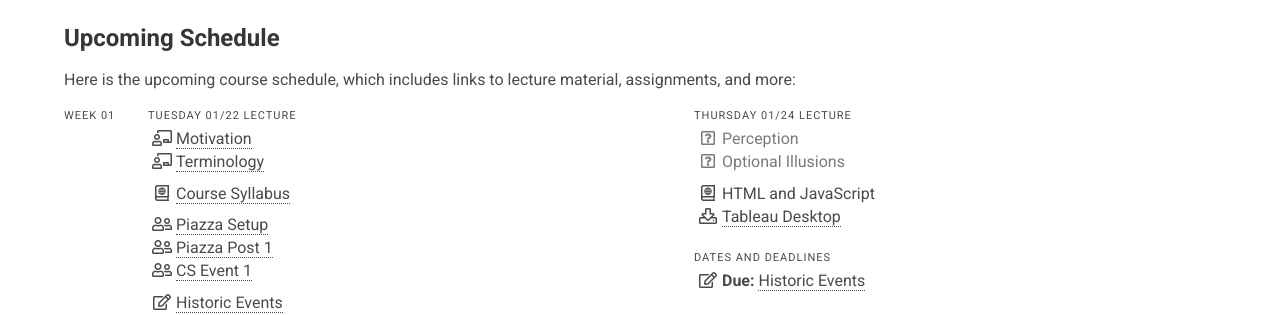
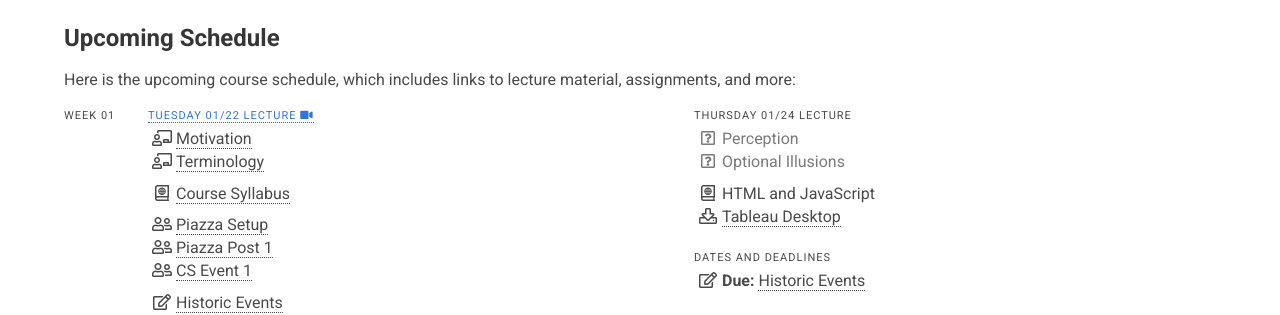
Before and after one commit to usf-cs360-spring2019/usf-cs360-spring2019.github.io, a Jekyll site: the page built from index.html, in a window 1280 px wide. Shown: the part 428-743 px from the top of the page. Built offline with Jekyll 4.4.1, drawn with Linux system fonts in a browser that asks for light colours.

Commit message:
Adding zoom recording.

```diff
--- a/_data/schedule.yml
+++ b/_data/schedule.yml
@@ -206,6 +206,7 @@
   days:
     - type: Lecture
       date: 2019-01-22
+      zoom: https://usfca.zoom.us/recording/share/aPRwaRmuI0ZN8sbrdYP84sa9GV5WR7x9jom6HwZJ5kywIumekTziMw
       resources:
       - text: Motivation
         icon: *icon_slides
--- a/_includes/week.html
+++ b/_includes/week.html
@@ -19,10 +19,16 @@
       <div class="tile is-parent is-vertical">
         <div class="tile is-child">
           <div class="heading">
+            {%- if day.zoom %}
+            <a href="{{ day.zoom }}">
+            {%- endif %}
             {%- if day.date %}
             {{ day.date | date: "%A %m/%d" }} {{ day.type }}
             {%- else %}
             {{ day.type }}
+            {%- endif %}
+            {%- if day.zoom %}
+            <i class="fas fa-video"></i></a>
             {%- endif %}
           </div>
 
```
